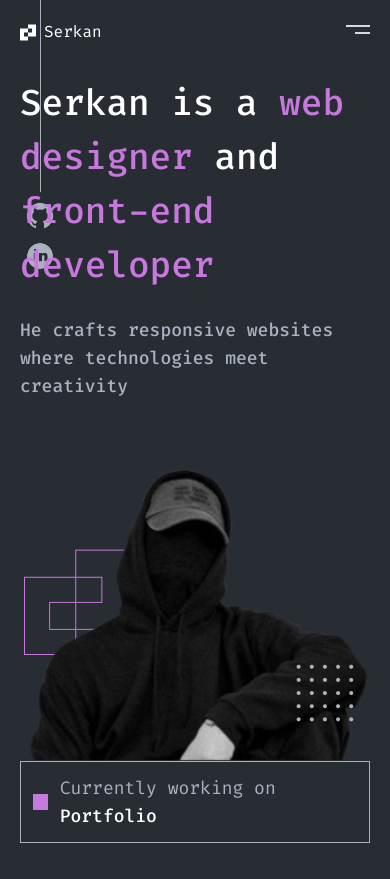
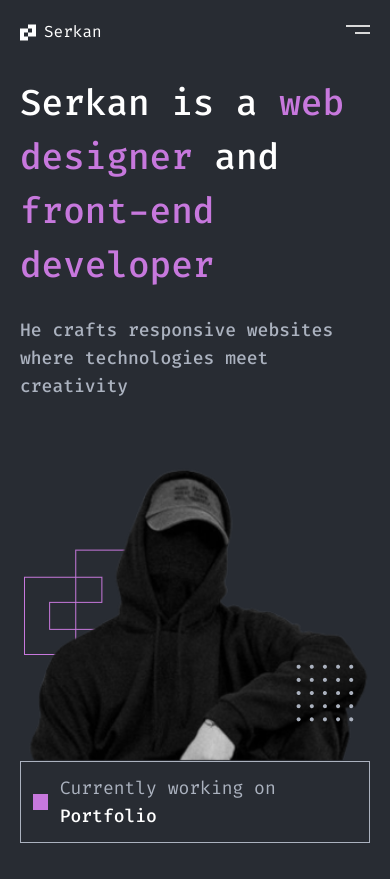
Before and after one commit to serkanursavas/portfolio, a React (Vite) app: page / in a window 390 px wide. Built offline with nearby package versions, Linux system fonts and the light colour scheme.

Commit message:
correction viewing of media comp

```diff
--- a/src/App.jsx
+++ b/src/App.jsx
@@ -1,5 +1,4 @@
-import { RouterProvider, createBrowserRouter, useLocation } from 'react-router-dom'
-import { useLayoutEffect } from 'react'
+import { RouterProvider, createBrowserRouter } from 'react-router-dom'
 
 import Layout from './pages/Layout'
 import Home from './pages/Home'
--- a/src/components/UI/Media.jsx
+++ b/src/components/UI/Media.jsx
@@ -3,7 +3,7 @@ import linkedin from '../../assets/linkedin.png'
 
 const Media = () => {
   return (
-    <div className="fixed top-0 left-6">
+    <div className="fixed top-0 left-4 hidden lg:block">
       <div className="flex flex-col gap-2 items-center max-w-[32px]">
         <div className="w-[1px] h-48 bg-grey"></div>
         <a href="https://github.com/serkanursavas">
--- a/src/pages/Home.jsx
+++ b/src/pages/Home.jsx
@@ -36,10 +36,11 @@ const Home = () => {
         <div>
           <div className="mt-16 sm:mt-4 block relative w-full  lg:px-12">
             <img
-              className="relative top-0 w-full z-10 "
+              className="relative top-0 w-full z-10"
               src={anonymous}
-              alt="anon"
+              alt="pp"
             />
+
             <img
               className="absolute top-[85px] left-1 z-0 sm:w-[120px] sm:top-[150px] sm:left-4 lg:top-[110px]"
               src={logo}
--- a/src/pages/Layout.jsx
+++ b/src/pages/Layout.jsx
@@ -17,7 +17,7 @@ const Layout = () => {
 
   return (
     <div className="relative overflow-hidden">
-      <Media />
+      {!isOpen && <Media />}
       <LayoutCard>
         <Header
           toggleMenu={toggleMenu}
```
Also changed, not shown: src/App.css (added), src/assets/serkan.png (added).
